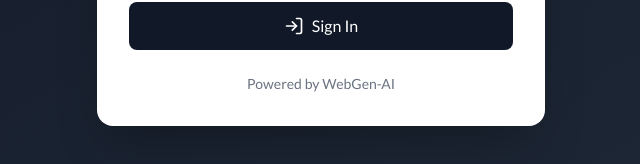
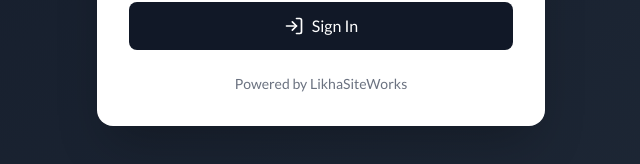
Before and after one commit to audreylyn/Golden-Crumb, a React (Vite) app: page /login in a window 1280 px wide. Shown: the part 544-708 px from the top of the page, without its empty margins (319-959 px from the left). Built offline with nearby package versions, Linux system fonts and the light colour scheme; no server answers; a web font is replaced by a local one.

Commit message:
rename webgen ai to likhasiteworks

```diff
--- a/src/components/admin/AdminLayout.tsx
+++ b/src/components/admin/AdminLayout.tsx
@@ -22,7 +22,7 @@ interface AdminLayoutProps {
 
 export const AdminLayout: React.FC<AdminLayoutProps> = ({ children }) => {
   React.useEffect(() => {
-    document.title = 'Admin Dashboard - WebGen-AI';
+    document.title = 'Admin Dashboard - LikhaSiteWorks';
   }, []);
   const { user, signOut } = useAuth();
   const navigate = useNavigate();
@@ -46,7 +46,7 @@ export const AdminLayout: React.FC<AdminLayoutProps> = ({ children }) => {
       <aside className="w-64 bg-gray-900 text-white flex flex-col">
         {/* Logo */}
         <div className="p-6 border-b border-gray-800">
-          <h1 className="text-2xl font-bold">WebGen-AI</h1>
+          <h1 className="text-2xl font-bold">LikhaSiteWorks</h1>
           <p className="text-xs text-gray-400 mt-1">Admin Dashboard</p>
         </div>
 
--- a/src/components/admin/Settings.tsx
+++ b/src/components/admin/Settings.tsx
@@ -61,7 +61,7 @@ export const Settings: React.FC = () => {
           <div className="space-y-3">
             <div>
               <p className="text-sm text-gray-600">Platform</p>
-              <p className="text-lg font-semibold text-gray-900">WebGen-AI v1.0</p>
+              <p className="text-lg font-semibold text-gray-900">LikhaSiteWorks v1.0</p>
             </div>
             <div>
               <p className="text-sm text-gray-600">Database</p>
--- a/src/lib/supabase.ts
+++ b/src/lib/supabase.ts
@@ -1,6 +1,6 @@
 /**
  * Supabase Client Configuration
- * WebGen-AI - Database connection setup
+ * LikhaSiteWorks - Database connection setup
  */
 
 import { createClient } from '@supabase/supabase-js';
--- a/src/pages/Login.tsx
+++ b/src/pages/Login.tsx
@@ -10,7 +10,7 @@ import { Lock, Mail, LogIn, AlertCircle } from 'lucide-react';
 
 export const Login: React.FC = () => {
   useEffect(() => {
-    document.title = 'Login - WebGen-AI';
+    document.title = 'Login - LikhaSiteWorks';
   }, []);
   const [email, setEmail] = useState('');
   const [password, setPassword] = useState('');
@@ -144,7 +144,7 @@ export const Login: React.FC = () => {
           {/* Footer */}
           <div className="mt-6 text-center">
             <p className="text-sm text-gray-500">
-              Powered by WebGen-AI
+              Powered by LikhaSiteWorks
             </p>
           </div>
         </div>
--- a/src/types/database.types.ts
+++ b/src/types/database.types.ts
@@ -1,5 +1,5 @@
 // =====================================================
-// WebGen-AI Database Types
+// LikhaSiteWorks Database Types
 // TypeScript types matching the database schema
 // =====================================================
 
```
